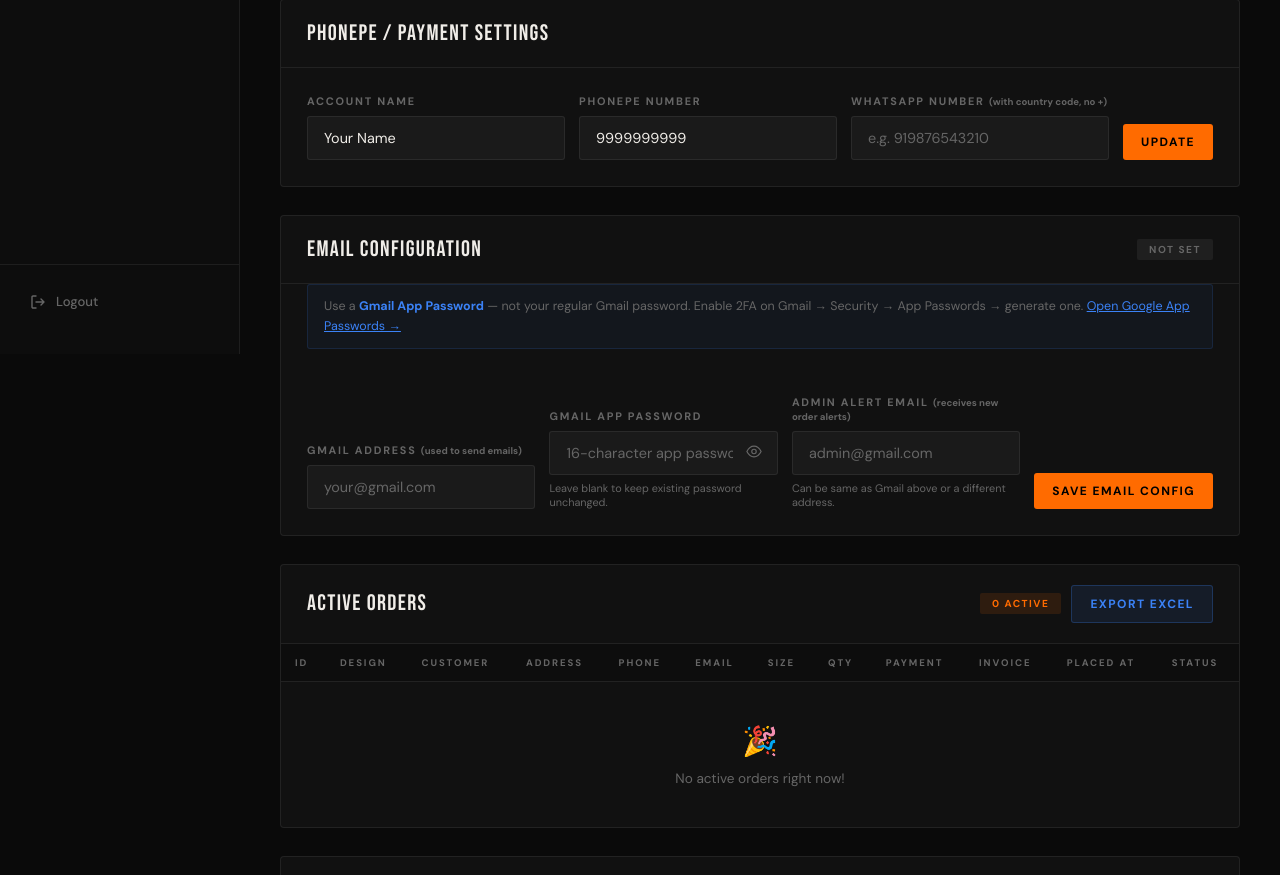
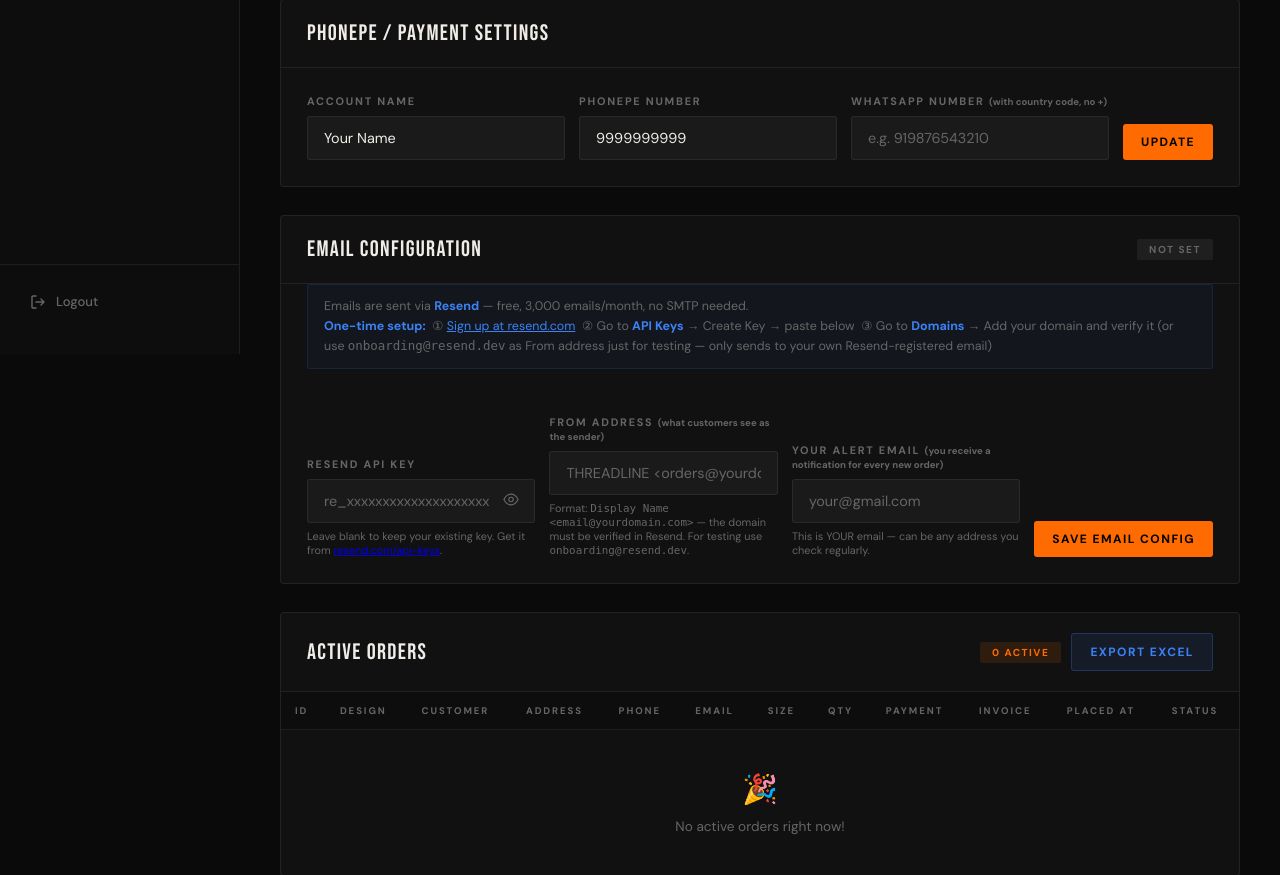
Before and after one commit to raghu2112/E-commerce, a Flask app: page /dashboard in a window 1280 px wide. Shown: the part 446-1321 px from the top of the page. Run offline with Flask 3, Linux system fonts and the light colour scheme; the visitor is signed in with stand-in values (Sample User, id 1); some libraries are stand-ins or nearby versions.

Commit message:
Update dashboard.html

```diff
--- a/templates/dashboard.html
+++ b/templates/dashboard.html
@@ -238,39 +238,62 @@
   <div class="section">
     <div class="section-head">
       <span class="section-name">Email Configuration</span>
-      <span class="badge {% if settings.mail_username %}badge-green{% else %}badge-muted{% endif %}">
-        {% if settings.mail_username %}✓ Configured{% else %}Not set{% endif %}
+      <span class="badge {% if settings.resend_api_key and settings.resend_from %}badge-green{% else %}badge-muted{% endif %}">
+        {% if settings.resend_api_key and settings.resend_from %}✓ Configured{% else %}Not set{% endif %}
       </span>
     </div>
+
     <p class="info-note">
-      Use a <strong>Gmail App Password</strong> — not your regular Gmail password.
-      Enable 2FA on Gmail → Security → App Passwords → generate one.
-      <a href="https://myaccount.google.com/apppasswords" target="_blank">Open Google App Passwords →</a>
+      Emails are sent via <strong>Resend</strong> — free, 3,000 emails/month, no SMTP needed.<br>
+      <strong>One-time setup:</strong>
+      &nbsp;① <a href="https://resend.com" target="_blank">Sign up at resend.com</a>
+      &nbsp;② Go to <strong>API Keys</strong> → Create Key → paste below
+      &nbsp;③ Go to <strong>Domains</strong> → Add your domain and verify it
+      (or use <code>onboarding@resend.dev</code> as From address just for testing — only sends to your own Resend-registered email)
     </p>
+
     <form class="settings-form" method="POST" action="/update_email_config">
       <input type="hidden" name="csrf_token" value="{{ csrf_token() }}">
+
       <div class="settings-field">
-        <label>Gmail Address <span style="font-size:.6rem;color:var(--muted);text-transform:none;letter-spacing:0">(used to send emails)</span></label>
-        <input type="email" name="mail_username" value="{{ settings.mail_username }}" placeholder="your@gmail.com">
-      </div>
-      <div class="settings-field">
-        <label>Gmail App Password</label>
+        <label>Resend API Key</label>
         <div class="pw-wrap">
-          <input type="password" id="mailPwd" name="mail_password"
-                 placeholder="{% if settings.mail_password %}••••••••••••••••{% else %}16-character app password{% endif %}"
+          <input type="password" id="resendKey" name="resend_api_key"
+                 placeholder="{% if settings.resend_api_key %}••••••••••••••••••••{% else %}re_xxxxxxxxxxxxxxxxxxxx{% endif %}"
                  autocomplete="new-password">
-          <button type="button" class="pw-eye" onclick="togglePwd('mailPwd')">
+          <button type="button" class="pw-eye" onclick="togglePwd('resendKey')">
             <svg width="16" height="16" viewBox="0 0 18 18" fill="none"><path d="M1 9s3-6 8-6 8 6 8 6-3 6-8 6-8-6-8-6z" stroke="currentColor" stroke-width="1.3"/><circle cx="9" cy="9" r="2.5" stroke="currentColor" stroke-width="1.3"/></svg>
           </button>
         </div>
-        <p class="field-note">Leave blank to keep existing password unchanged.</p>
+        <p class="field-note">Leave blank to keep your existing key. Get it from <a href="https://resend.com/api-keys" target="_blank">resend.com/api-keys</a>.</p>
       </div>
+
       <div class="settings-field">
-        <label>Admin Alert Email <span style="font-size:.6rem;color:var(--muted);text-transform:none;letter-spacing:0">(receives new order alerts)</span></label>
-        <input type="email" name="admin_email" value="{{ settings.admin_email }}" placeholder="admin@gmail.com">
-        <p class="field-note">Can be same as Gmail above or a different address.</p>
+        <label>From Address <span style="font-size:.6rem;color:var(--muted);text-transform:none;letter-spacing:0">(what customers see as the sender)</span></label>
+        <input type="text" name="resend_from" value="{{ settings.resend_from }}"
+               placeholder="THREADLINE &lt;orders@yourdomain.com&gt;">
+        <p class="field-note">Format: <code>Display Name &lt;email@yourdomain.com&gt;</code> — the domain must be verified in Resend. For testing use <code>onboarding@resend.dev</code>.</p>
       </div>
-      <button class="btn btn-orange" type="submit">Save Email Config</button>
+
+      <div class="settings-field">
+        <label>Your Alert Email <span style="font-size:.6rem;color:var(--muted);text-transform:none;letter-spacing:0">(you receive a notification for every new order)</span></label>
+        <input type="email" name="admin_email" value="{{ settings.admin_email }}"
+               placeholder="your@gmail.com">
+        <p class="field-note">This is YOUR email — can be any address you check regularly.</p>
+      </div>
+
+      <div style="display:flex;gap:12px;flex-wrap:wrap;">
+        <button class="btn btn-orange" type="submit">Save Email Config</button>
+        {% if settings.resend_api_key and settings.resend_from and settings.admin_email %}
+        <form method="POST" action="/send_test_email" style="margin:0">
+          <input type="hidden" name="csrf_token" value="{{ csrf_token() }}">
+          <button class="btn btn-ghost" type="submit"
+                  onclick="return confirm('Send a test email to {{ settings.admin_email }}?')">
+            Send Test Email →
+          </button>
+        </form>
+        {% endif %}
+      </div>
     </form>
   </div>
 
@@ -303,11 +326,11 @@
             <td><span class="badge badge-muted">{{ o.size }}</span></td>
             <td>{{ o.quantity }}</td>
             <td>
-              <a href="/static/uploads/{{ o.payment_image }}" target="_blank">
-                <img class="payment-thumb" src="/static/uploads/{{ o.payment_image }}">
+              <a href="{{ o.payment_image }}" target="_blank">
+                <img class="payment-thumb" src="{{ o.payment_image }}">
               </a>
             </td>
-            <td><a class="action-link" href="/static/invoices/invoice_{{ o.id }}.pdf" target="_blank">PDF</a></td>
+            <td><a class="action-link" href="/invoice/{{ o.id }}" target="_blank">PDF</a></td>
             <td class="td-date">{{ o.created_at }}</td>
             <td>
               <!-- Status dropdown — auto-submits on change -->
@@ -418,7 +441,7 @@
         <tbody>
           {% for d in designs %}
           <tr>
-            <td><img class="design-img" src="/static/uploads/{{ d.image }}" alt="{{ d.name }}"></td>
+            <td><img class="design-img" src="{{ d.image }}" alt="{{ d.name }}"></td>
             <td class="td-sm">{{ d.design_code }}</td>
             <td><b>{{ d.name }}</b><br><span class="td-sm">{{ d.description[:40] }}{% if d.description|length > 40 %}…{% endif %}</span></td>
             <td><b style="color:var(--orange)">₹{{ d.price }}</b></td>
```
